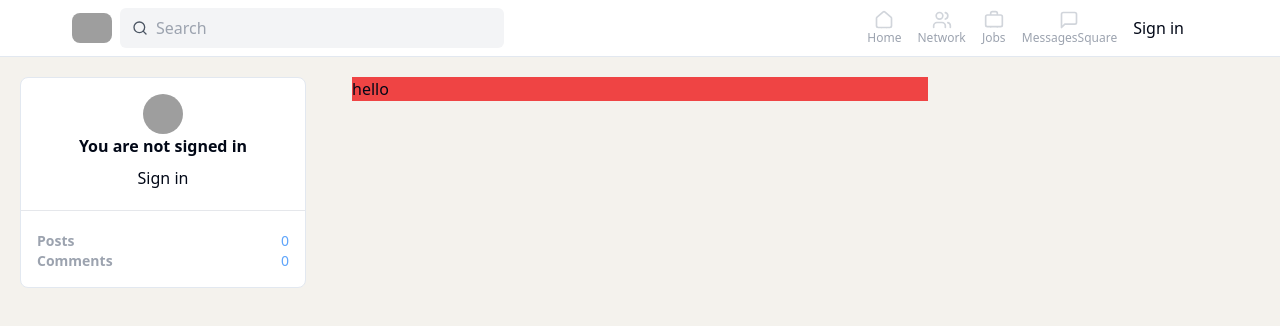
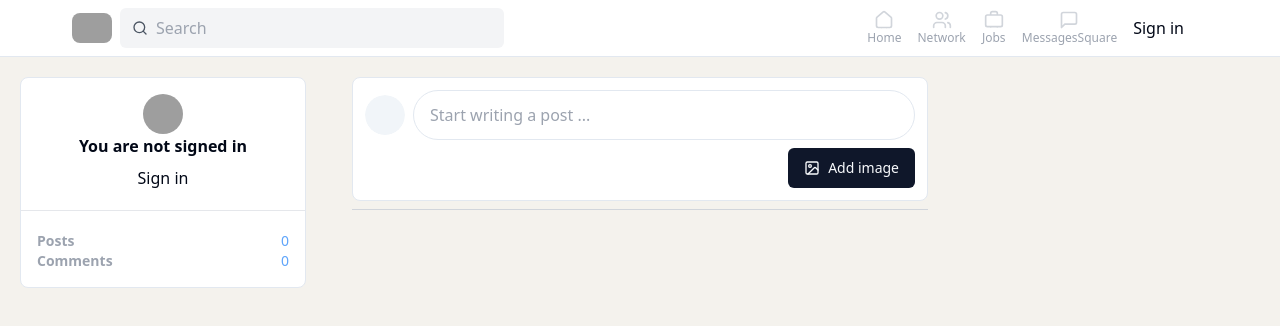
Before and after one commit to nk0905/linkedin-clone, a Next.js app: page / in a window 1280 px wide. Shown: the top 326 px of the page. Built offline with nearby package versions, Linux system fonts and the light colour scheme; no server answers; grey boxes are pictures that could not be loaded.

Commit message:
create postForm

```diff
--- /dev/null
+++ b/src/actions/createPostAction.ts
@@ -0,0 +1,19 @@
+'use server';
+
+import { currentUser } from '@clerk/nextjs/server';
+
+export default async function createPostAction(formData: FormData) {
+  const user = await currentUser();
+
+  if (!user) {
+    throw new Error('User not authenticated');
+  }
+
+  const postInput = formData.get('postInput') as string;
+  const image = formData.get('image') as string;
+  let imageUrl: string | undefined;
+
+  if (!postInput) {
+    throw new Error('post input is required');
+  }
+}
--- a/src/app/page.tsx
+++ b/src/app/page.tsx
@@ -1,3 +1,4 @@
+import PostForm from '@/components/PostForm';
 import { Button } from '@/components/ui/button';
 import UserInformation from '@/components/UserInformation';
 import Image from 'next/image';
@@ -11,12 +12,13 @@
       </section>
 
       <section className="col-span-full md:col-span-6 xl:col-span-4 xl:max-w-xl mx-auto w-full">
-        <div className="bg-red-500">hello</div>
-        {/* PostForm */}
+        <PostForm />
         {/* PostFeed */}
       </section>
 
-      <section>{/* Widget */}</section>
+      <section className="hidden xl:inline justify-center col-span-2">
+        {/* Widget */}
+      </section>
     </div>
   );
 }
--- /dev/null
+++ b/src/components/PostForm.tsx
@@ -0,0 +1,91 @@
+'use client';
+
+import { useUser } from '@clerk/nextjs';
+import { Avatar, AvatarFallback, AvatarImage } from './ui/avatar';
+import { Button } from './ui/button';
+import { ImageIcon, XIcon } from 'lucide-react';
+import { useRef, useState } from 'react';
+
+function PostForm() {
+  const ref = useRef<HTMLFormElement>(null);
+  const fileInputRef = useRef<HTMLInputElement>(null);
+  const { user } = useUser();
+  const [preview, setPreview] = useState<string | null>(null);
+
+  const handleImageChange = (event: React.ChangeEvent<HTMLInputElement>) => {
+    const file = event.target.files?.[0];
+    if (file) {
+      setPreview(URL.createObjectURL(file));
+    }
+  };
+
+  return (
+    <div className="mb-2">
+      <form
+        ref={ref}
+        action={(formData) => {
+          handlePostAction(formData);
+        }}
+        className="p-3 bg-white rounded-lg border"
+      >
+        <div className="flex items-center space-x-2">
+          <Avatar>
+            <AvatarImage src={user?.imageUrl} />
+            <AvatarFallback>
+              {user?.firstName?.charAt(0)}
+              {user?.lastName?.charAt(0)}
+            </AvatarFallback>
+          </Avatar>
+
+          <input
+            type="text"
+            name="postInput"
+            placeholder="Start writing a post ..."
+            className="flex-1 outline-none rounded-full py-3 px-4 border"
+          />
+
+          <input
+            ref={fileInputRef}
+            type="file"
+            name="image"
+            accept="image/*"
+            hidden
+            onChange={handleImageChange}
+          />
+
+          <button type="submit" hidden>
+            Post
+          </button>
+        </div>
+
+        {preview && (
+          <div className="mt-3">
+            <img src={preview} alt="Preview" className="w-full object-cover" />
+          </div>
+        )}
+
+        <div className="flex justify-end mt-2 space-x-2">
+          <Button type="button" onClick={() => fileInputRef.current?.click()}>
+            <ImageIcon className="mr-2" size={16} color="currentColor" />
+            {preview ? 'Change' : 'Add'} image
+          </Button>
+
+          {preview && (
+            <Button
+              variant="outline"
+              type="button"
+              onClick={() => setPreview(null)}
+            >
+              <XIcon className="mr-2" size={16} color="currentColor" />
+              Remove image
+            </Button>
+          )}
+        </div>
+      </form>
+
+      <hr className="mt-2 border-gray-300" />
+    </div>
+  );
+}
+
+export default PostForm;
```
